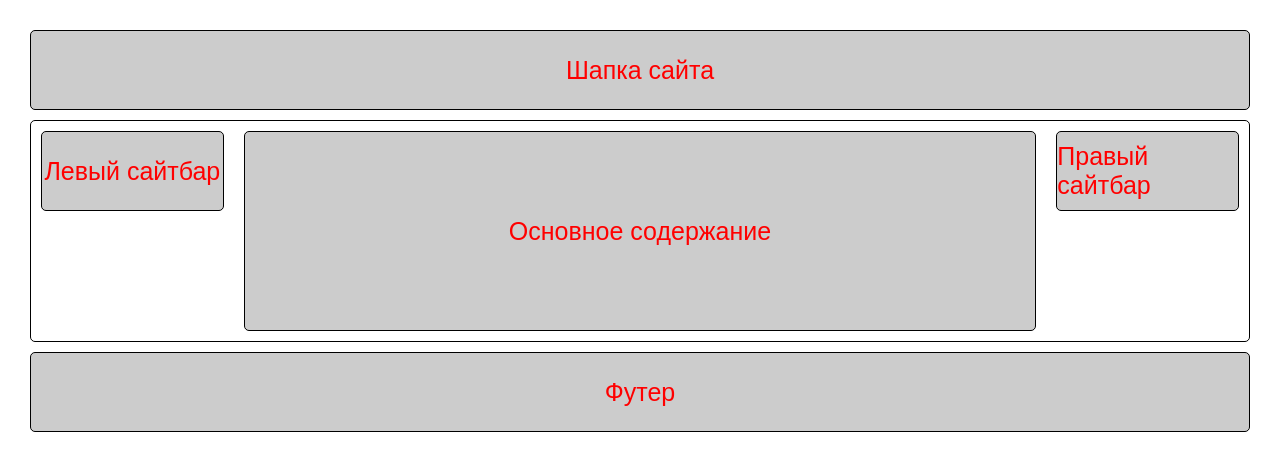
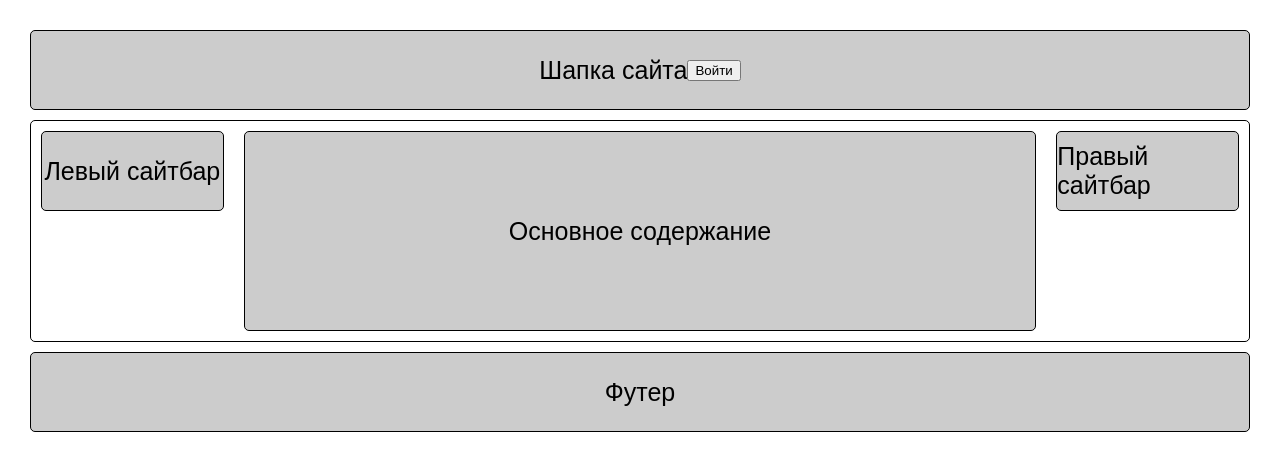
Before and after one commit to dendy01/Frontend, a plain HTML site: page index.html in a window 1280 px wide. Drawn offline with nearby package versions, Linux system fonts and the light colour scheme; files that its build step writes are made by us from their sources.

Commit message:
Added button in hat

```diff
--- a/index.html
+++ b/index.html
@@ -9,7 +9,10 @@
 		<meta name="author" content="Zheka">
 	</head>
 	<body>
-		<div class="hat">Шапка сайта</div>
+		<div class="hat">
+			<p>Шапка сайта</p>
+			<input type="button" value="Войти">
+		</div>
 		<div class="main-conteiner">
 			<div class="sidebar-left">Левый сайтбар</div>
 			<div class="main">Основное содержание</div>
--- a/style01.sass
+++ b/style01.sass
@@ -10,7 +10,7 @@ div
 	border-radius: 5px
 	font-size: 25px
 	font-family: Arial
-	color: red
+	color: black
 
 .hat, .sidebar-left, .sidebar-right, .footer
 	height: 80px
```
